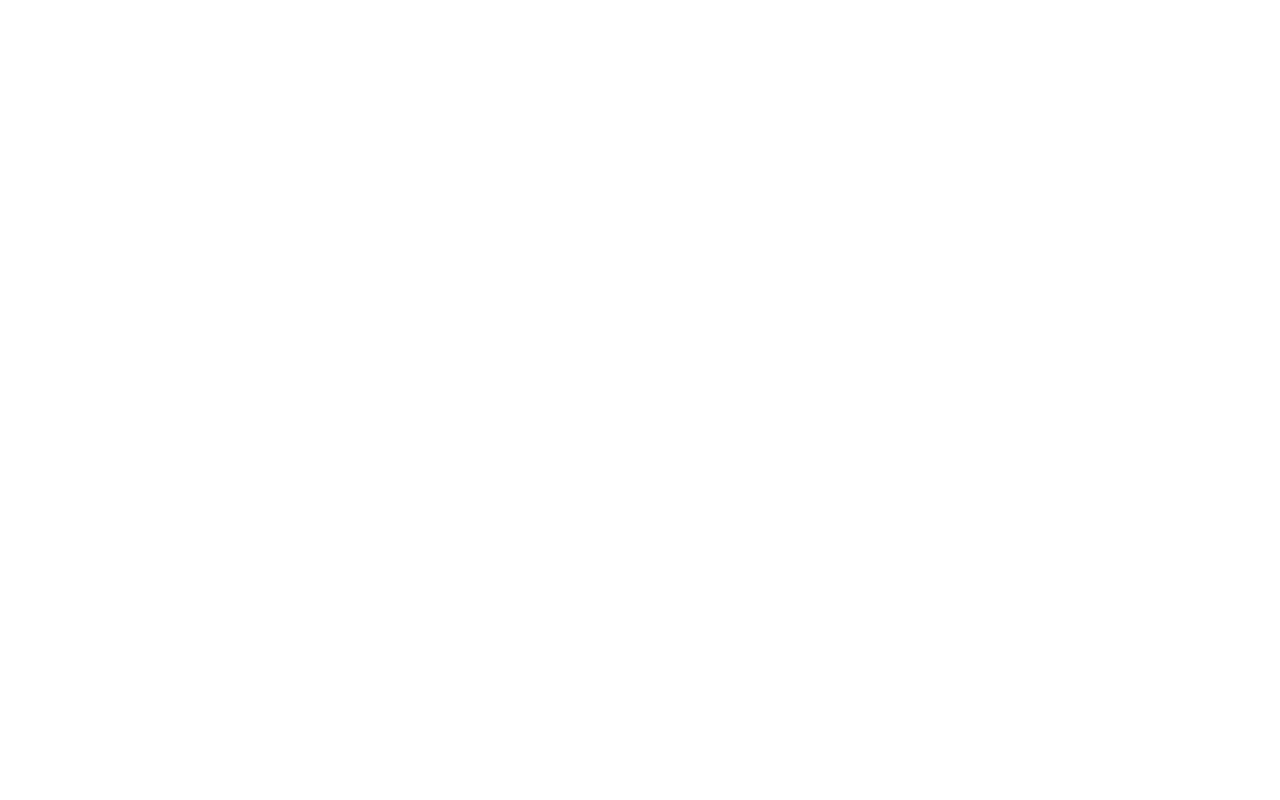
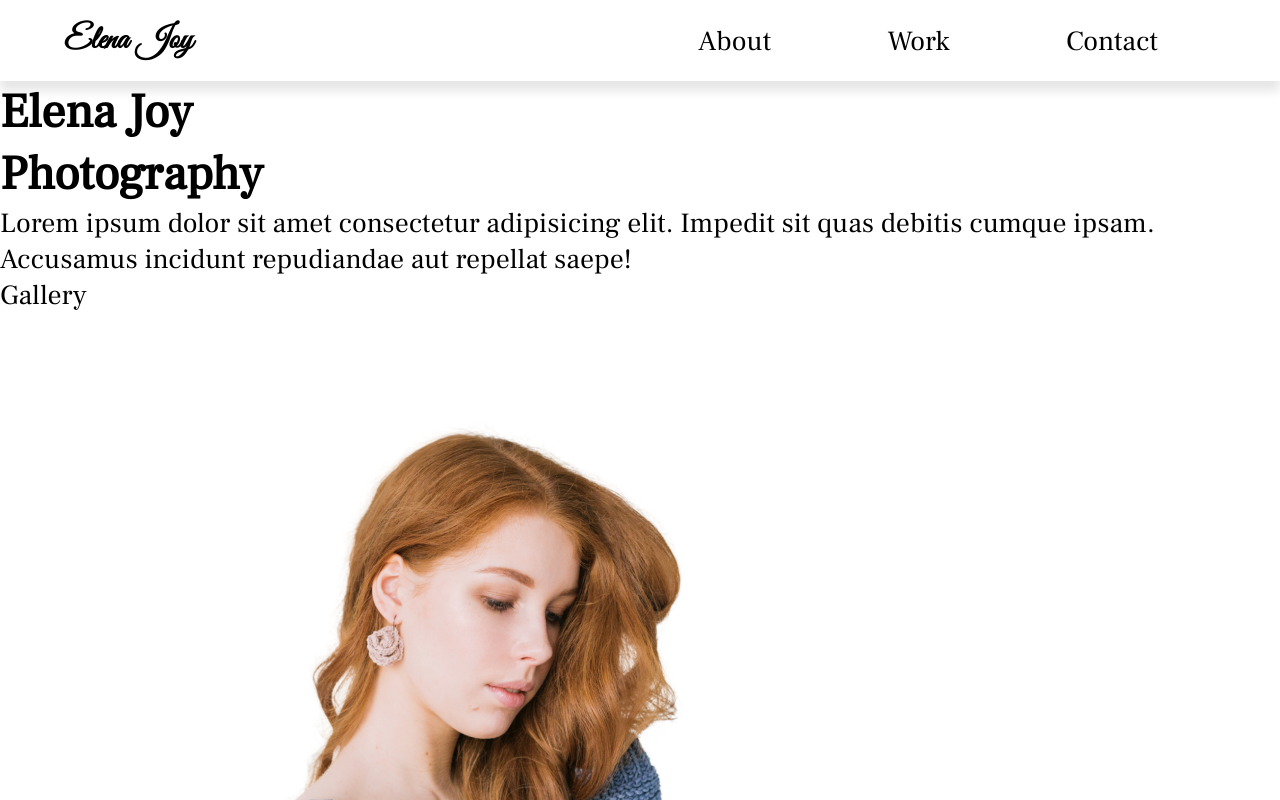
Before and after one commit to Barthosz/photo-deved-tut, a plain HTML site: page index.html in a window 1280 px wide. Shown: the top 800 px of the page. Drawn offline with Linux system fonts and the light colour scheme.

Commit message:
added nav bar

```diff
--- a/index.html
+++ b/index.html
@@ -10,11 +10,38 @@
     />
     <meta name="robots" content="index,follow" />
 
-
     <link rel="stylesheet" href="style.css" />
     <title>Elena Joy | Photographer</title>
   </head>
   <body>
-
+    <header class="main-head">
+      <nav>
+        <h1 id="logo">Elena Joy</h1>
+        <ul class="nav-links">
+          <li><a href="#about">About</a></li>
+          <li><a href="#work">Work</a></li>
+          <li><a href="#contact">Contact</a></li>
+        </ul>
+      </nav>
+    </header>
+    <main>
+      <section class="hero">
+        <div class="hero-introduction">
+          <h2>
+            Elena Joy <br />
+            Photography
+          </h2>
+          <p>
+            Lorem ipsum dolor sit amet consectetur adipisicing elit. Impedit sit
+            quas debitis cumque ipsam. Accusamus incidunt repudiandae aut
+            repellat saepe!
+          </p>
+          <a href="#gallery">Gallery</a>
+        </div>
+        <div class="hero-images">
+          <img src="/img/elena-joy.png" alt="picture of Elena Joy" />
+        </div>
+      </section>
+    </main>
   </body>
 </html>
--- a/style.css
+++ b/style.css
@@ -8,7 +8,15 @@
 
 @font-face {
   font-family: "Ruhl";
-  src: url(/fonts/FrankRuhlLibre-Regular.ttf);
+  src: url("/fonts/FrankRuhlLibre-Regular.ttf");
+}
+@font-face {
+  font-family: "Ruhl Medikum";
+  src: url("/fonts/FrankRuhlLibre-Medium.ttf");
+}
+@font-face {
+  font-family: "Vibes";
+  src: url("/fonts/GreatVibes-Regular.ttf");
 }
 
 html {
@@ -31,6 +39,7 @@ li,
 button,
 label,
 input,
+a,
 p {
   font-size: var(--text);
 }
@@ -45,6 +54,14 @@ h5 {
   font-size: var(--header4);
 }
 
+ul {
+  list-style: none;
+}
+a {
+  text-decoration: none;
+  color: black;
+}
+
 .flex {
   display: flex;
   flex-direction: column;
@@ -52,9 +69,38 @@ h5 {
   align-items: center;
 }
 
-ul {
-  list-style: none;
+body {
+  font-family: "Ruhl", sans-serif;
 }
-a {
-  text-decoration: none;
+
+h1 {
+  font-family: "Vibes", sans-serif;
 }
+
+/* Nav section */
+.main-head {
+  box-shadow: 0px 10px 10px rgba(0, 0, 0, 0.1);
+}
+
+nav {
+  width: 90%;
+  margin: 0 auto;
+  display: flex;
+  align-items: center;
+  min-height: 10vh;
+  padding: 2rem 0rem;
+}
+
+#logo {
+  flex: 1 1 20rem;
+}
+
+.nav-links {
+  display: flex;
+  justify-content: space-around;
+  flex: 1 1 20rem;
+}
+
+.hero {
+  min-height: 90vh;
+}
```
Lines whose indentation alone changed are shown as unchanged.
